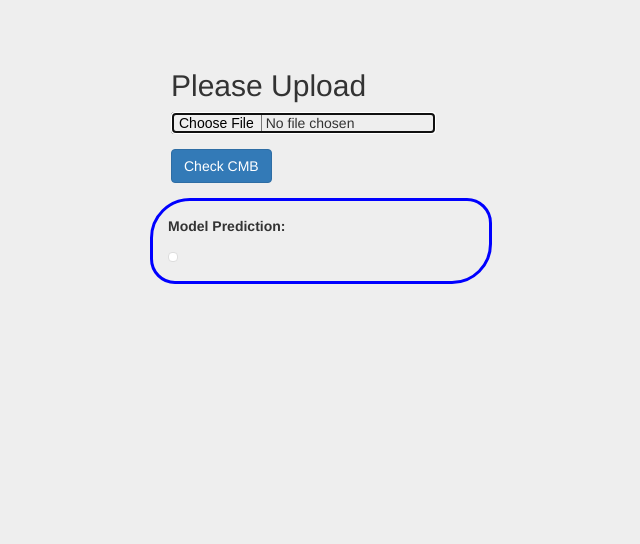
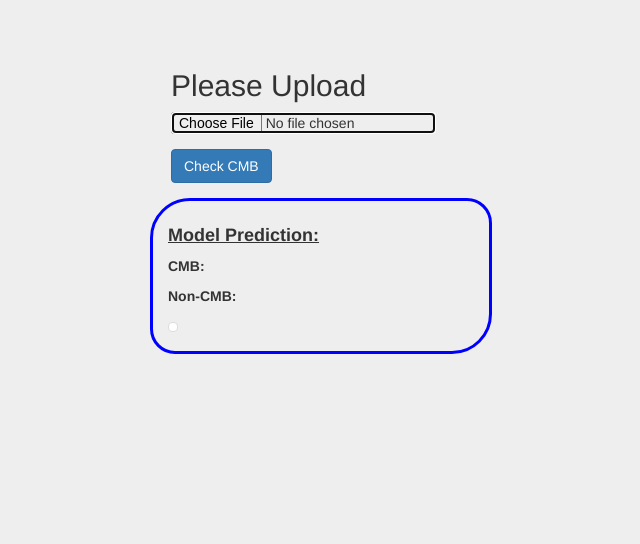
Before and after one commit to aliyuaj/CMB_flask, a Flask app: page / in a window 1280 px wide. Shown: the part 51-595 px from the top of the page, without its empty margins (319-959 px from the left). Run offline with Flask 2, Linux system fonts and the light colour scheme; some libraries are stand-ins or nearby versions.

Commit message:
Update index.html
percentage predictions included

```diff
--- a/templates/index.html
+++ b/templates/index.html
@@ -62,13 +62,10 @@
 			}
 			console.log(message);
 			$.post("https://cmbtool.azurewebsites.net/predict",JSON.stringify(message), function(response){
-				if(response.CMB==1){
-					$("#CMB").text('CMB');
-				console.log(response.CMB);
-				}else{
-					$("#CMB").text('Non-CMB');
-				console.log(response.CMB);
-				}
+				$("#CMB").text(response.CMB.toFixed(5)*100+"%");
+				$("#Non_CMB").text(response.Non_CMB.toFixed(5)*100+"%");
+				console.log(response);
+
 			});
 		});
 	});
@@ -108,7 +105,9 @@
 
 		</div>
 		<div class="container center" style="padding:15px">
-				<p> <b>Model Prediction:</b> <span id="CMB" style="\font-weight:bolder"></span></p>
+				<h4 style="text-decoration:underline"> <b>Model Prediction:</b></h4>
+				<p><b>CMB: </b><span id="CMB" style="\font-weight:bolder"></span></p>
+				<p><b>Non-CMB: </b><span id="Non_CMB" style="\font-weight:bolder"></span></p>
 				<img id="display-image" src="" class="img-thumbnail"/>
 			</div>
     </main> <!-- /container -->
```
